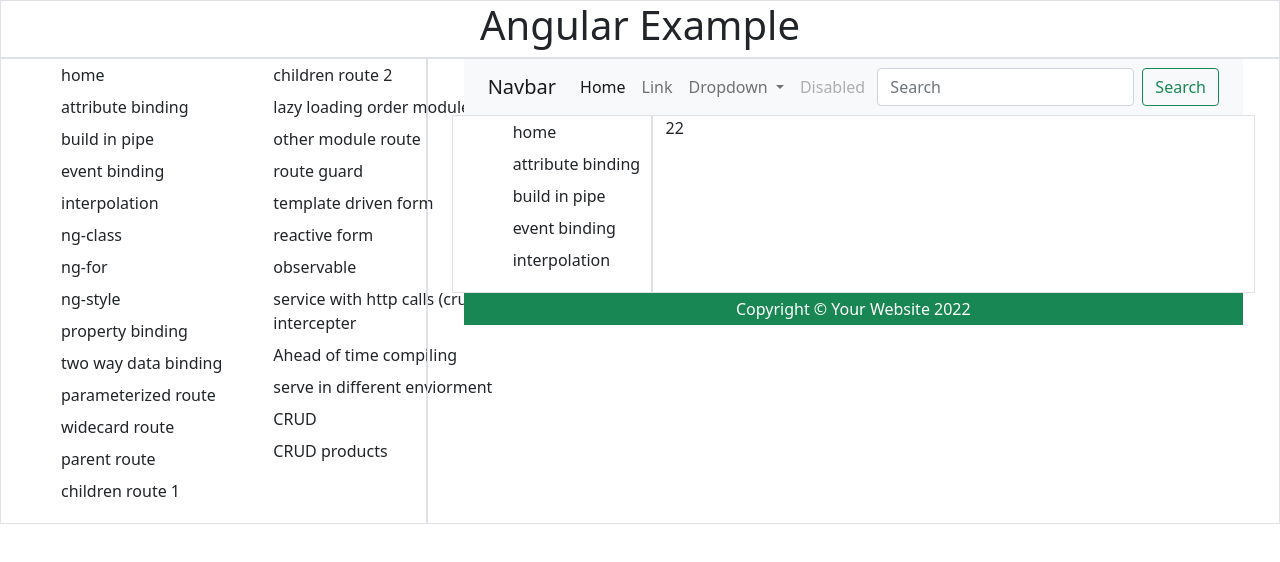
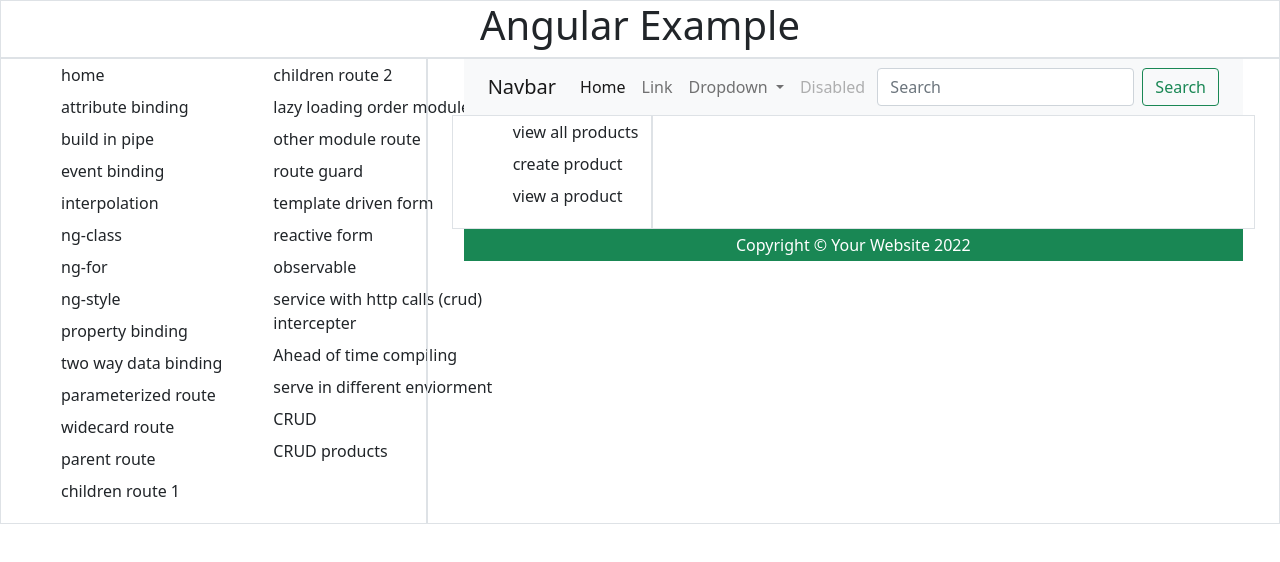
Before and after one commit to chen2905/Angular9, an Angular app in the folder ngApp/: page /products in a window 1280 px wide. Shown: the top 562 px of the page. Built offline with nearby package versions, Linux system fonts and the light colour scheme.

Commit message:
2205300427

```diff
--- a/ngApp/src/app/app.module.ts
+++ b/ngApp/src/app/app.module.ts
@@ -34,7 +34,6 @@
 
 import { OrdersModule} from './modules/orders/orders.module';
 
-import { ProductsModule } from './modules/products/products.module';
 
 
 
@@ -72,7 +71,7 @@
     ReactiveFormsModule,
     HttpClientModule,
     OrdersModule,
-   ProductsModule
+
 
 
 
--- a/ngApp/src/app/modules/products/products.component.html
+++ b/ngApp/src/app/modules/products/products.component.html
@@ -10,7 +10,10 @@
 
   <div class="row">
     <div class="col-lg-3 border"><app-sidebar></app-sidebar></div>
-    <div class="col-lg-9 border">22</div>
+    <div class="col-lg-9 border">
+
+   <router-outlet></router-outlet>
+    </div>
   </div>
   <div class="row">
     <div class="col-l-12">
--- a/ngApp/src/app/modules/products/view-product/view-product.component.html
+++ b/ngApp/src/app/modules/products/view-product/view-product.component.html
@@ -1 +1,13 @@
-<p>view-product works!</p>
+<div class=" d-lg-flex flex-lg-row d-flex flex-column-reverse bg-light mt-5">
+  <div class="p-5" id="2">
+      <p class="p-green">FRUIT FRESH</p>
+      <P class="fs-4 fw-bold">Vegetable</P>
+      <p class="fs-4 fw-bold">100% Organic</p>
+      <p class="text-muted mb-4">Free Pickup and Delivery Available</p>
+      <div class="btn btn-success px-4">SHOP NOW</div>
+  </div>
+  <div id="1">
+      <img src="https://www.freepnglogos.com/uploads/vegetables-png/vegetables-about-our-philosophy-super-healthy-kids-23.png"
+          class="w-75 h-75" alt="">
+  </div>
+</div>
--- a/ngApp/src/app/modules/site-framework/sidebar/sidebar.component.html
+++ b/ngApp/src/app/modules/site-framework/sidebar/sidebar.component.html
@@ -1,17 +1,13 @@
 <ul>
-  <li><a class="dropdown-item" routerLink="">home</a></li>
   <li>
-    <a class="dropdown-item" routerLink="attribute-binding/"
-      >attribute binding</a
+    <a class="dropdown-item" routerLink="view-all"
+      >view all products</a
     >
   </li>
   <li>
-    <a class="dropdown-item" routerLink="build-in-pipe/">build in pipe</a>
+    <a class="dropdown-item" routerLink="create">create product</a>
   </li>
   <li>
-    <a class="dropdown-item" routerLink="event-binding/">event binding</a>
-  </li>
-  <li>
-    <a class="dropdown-item" routerLink="interpolation/">interpolation</a>
+    <a class="dropdown-item" routerLink="view">view a product</a>
   </li>
   </ul>
```
Also changed, not shown: ngApp/src/app/modules/products/products-routing.module.ts (+21 -2 lines).
